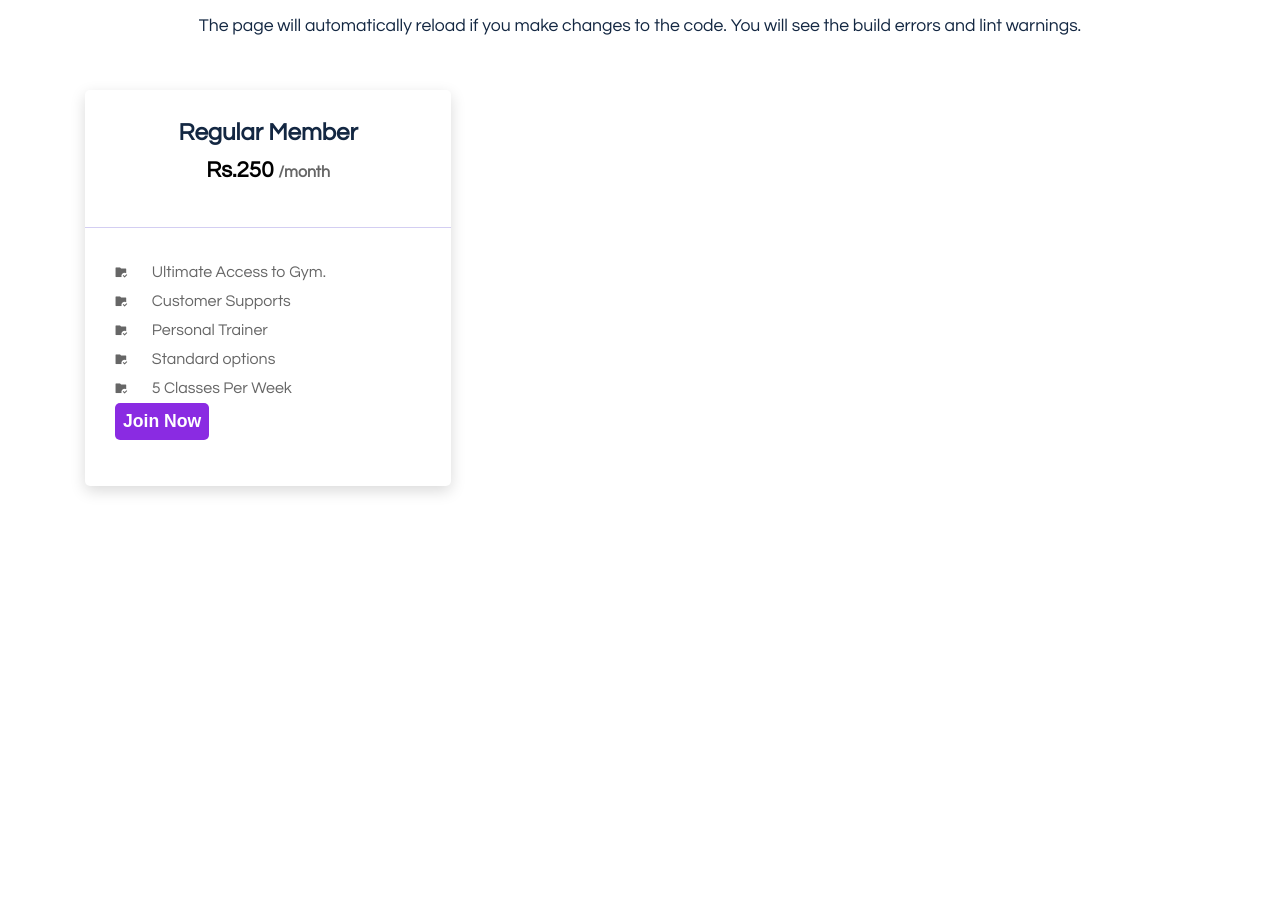
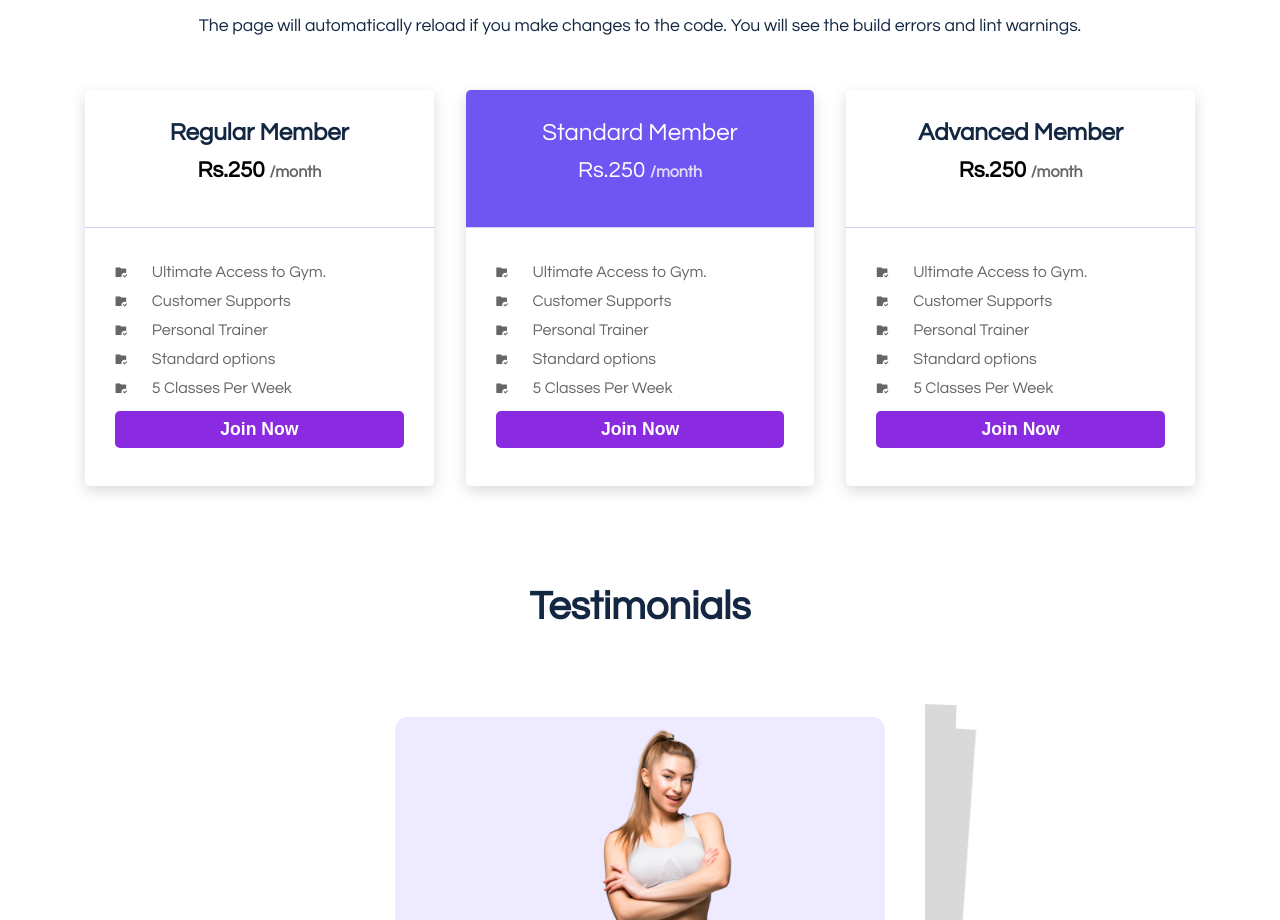
Before and after one commit to velsenthilkumar1988/pro2_gymwebsite_reactjs, a React (Create React App) app: page / in a window 1280 px wide. Shown: the part 1880-2800 px from the top of the page. Before the commit the page ends 2416 px from the top, so only its background shows below. Built offline with nearby package versions, Linux system fonts and the light colour scheme.

Commit message:
testimonials

```diff
--- a/package.json
+++ b/package.json
@@ -10,6 +10,7 @@
     "react-dom": "^18.3.1",
     "react-scripts": "5.0.1",
     "remixicon": "^4.2.0",
+    "swiper": "^11.1.1",
     "web-vitals": "^2.1.4"
   },
   "scripts": {
--- a/src/App.js
+++ b/src/App.js
@@ -4,6 +4,8 @@ import Exercise from './components/UI/Exercise';
 import Hero from './components/UI/Hero';
 import Pricing from './components/UI/Pricing';
 import Start from './components/UI/Start';
+import Testimonials from './components/UI/Testimonials';
+
 
 
 function App() {
@@ -14,6 +16,7 @@ function App() {
       <Exercise/>
       <Start/>
       <Pricing/>
+      <Testimonials/>
     </>
   );
 }
--- a/src/components/UI/Pricing.jsx
+++ b/src/components/UI/Pricing.jsx
@@ -11,7 +11,7 @@ const Pricing = () => {
 
             {/**Pricing Wrapper Start */}
             <div className="pricing__wrapper">
-                <div className="pricing__item">
+                <div className="pricing__item  pricing__item_01">
                     <div className="pricing__card-top">
                         <h2 className='section__title'>Regular Member</h2>
                         <h2 className='pricing'>Rs.250 <span>/month</span></h2>
@@ -25,10 +25,44 @@ const Pricing = () => {
                             <li><span><i class="ri-folder-check-fill"></i></span>5 Classes Per Week</li>
                         </ul>
                         <button className='register__btn'>Join Now</button>
+                   </div>
+                </div>
+
+                <div className="pricing__item pricing__item_02">
+                    <div className="pricing__card-top">
+                        <h2 className='section__title'>Standard Member</h2>
+                        <h2 className='pricing'>Rs.250 <span>/month</span></h2>
                     </div>
+                    <div className="services">
+                        <ul>
+                            <li><span><i class="ri-folder-check-fill"></i></span> Ultimate Access to Gym.</li>
+                            <li><span><i class="ri-folder-check-fill"></i></span> Customer Supports</li>
+                            <li><span><i class="ri-folder-check-fill"></i></span>Personal Trainer</li>
+                            <li><span><i class="ri-folder-check-fill"></i></span>Standard options</li>
+                            <li><span><i class="ri-folder-check-fill"></i></span>5 Classes Per Week</li>
+                        </ul>
+                        <button className='register__btn'>Join Now</button>
+                   </div>
+                </div>
+
+                <div className="pricing__item pricing__item_03">
+                    <div className="pricing__card-top">
+                        <h2 className='section__title'>Advanced Member</h2>
+                        <h2 className='pricing'>Rs.250 <span>/month</span></h2>
+                    </div>
+                    <div className="services">
+                        <ul>
+                            <li><span><i class="ri-folder-check-fill"></i></span> Ultimate Access to Gym.</li>
+                            <li><span><i class="ri-folder-check-fill"></i></span> Customer Supports</li>
+                            <li><span><i class="ri-folder-check-fill"></i></span>Personal Trainer</li>
+                            <li><span><i class="ri-folder-check-fill"></i></span>Standard options</li>
+                            <li><span><i class="ri-folder-check-fill"></i></span>5 Classes Per Week</li>
+                        </ul>
+                        <button className='register__btn'>Join Now</button>
+                   </div>
+                </div>
 
 
-                </div>
             </div>
             {/**Pricing Wrapper End */}
 
--- /dev/null
+++ b/src/components/UI/Testimonials.jsx
@@ -0,0 +1,66 @@
+import React from 'react'
+import "../../styles/testimonials.css";
+
+// Import Swiper React components
+import { Swiper, SwiperSlide } from 'swiper/react';
+
+// Import Swiper styles
+import 'swiper/css';
+import 'swiper/css/effect-cards';
+import { EffectCards } from 'swiper/modules';
+import avator1 from "../../assets/img/avatar01.png";
+import avator2 from "../../assets/img/avatar02.png";
+
+export default function Testimonials(){
+  return (
+    <>
+        <section>
+            <div className="container sliders">
+                <h2 className='section__title'>Testimonials</h2>
+                {/** */}
+                <Swiper
+                    effect={"cards"}
+                    grabCursor={true}
+                    modules={[EffectCards]}
+                    className='mySwiper'
+                    >
+                    <SwiperSlide>
+                        <div className="swiper__slide">
+                            <div className="slide__img-01">
+                                <img src={avator1} alt=''/>
+                            </div>
+                            <h4>Jessica Francies</h4>
+                            <p>The page will automatically reload if you make changes to the
+                    code. You will see the build errors and lint warnings.</p>
+                        </div>
+                    </SwiperSlide>
+
+                    <SwiperSlide>
+                        <div className="swiper__slide">
+                            <div className="slide__img-02">
+                                <img src={avator2} alt=''/>
+                            </div>
+                            <h4>Mark Antony</h4>
+                            <p>The page will automatically reload if you make changes to the
+                    code. You will see the build errors and lint warnings.</p>
+                        </div>
+                    </SwiperSlide>
+
+                    <SwiperSlide>
+                        <div className="swiper__slide">
+                            <div className="slide__img-03">
+                                <img src={avator1} alt=''/>
+                            </div>
+                            <h4>Mark Antony</h4>
+                            <p>The page will automatically reload if you make changes to the
+                    code. You will see the build errors and lint warnings.</p>
+                        </div>
+                    </SwiperSlide>
+
+
+                </Swiper>
+            </div>
+        </section>
+    </>
+  );
+};
--- a/src/styles/pricing.css
+++ b/src/styles/pricing.css
@@ -15,6 +15,7 @@
     display: flex;
     text-align: center;
     justify-content: space-between;
+    column-gap: 2rem;
 }
 .pricing__item{
     box-shadow: rgba(0,0,0,0.15) 0px 5px 15px 0px;
@@ -55,7 +56,31 @@
     text-align: center;
 }
 .services button{
+    align-items: center;
     text-align: center;
     justify-content: center;
-    margin-bottom: 1rem;
+    margin-top: 0.5rem;
+    margin-bottom: 0.5rem;
+    width: 100%;
 }
+
+.pricing__item_02 .pricing__card-top{
+    background: var(--primary-color);
+    color: #fff;
+    border-radius: 5px 5px 0px 0px;
+}
+.pricing__item_02 .pricing__card-top h2{
+    color: #fff;
+    font-weight: 500;
+}
+.pricing__item_02 .pricing__card-top h2 span{
+    color: rgba(255,255,255,0.788);
+    font-weight: 700;
+}
+.pricing__item_02 .services ul li span a{
+    color: var(--primary-color);
+}
+.register__btn{
+    text-align: center;
+    align-items: center;
+}
--- /dev/null
+++ b/src/styles/testimonials.css
@@ -0,0 +1,43 @@
+.sliders{
+    width: 600px;
+
+}
+.swiper__slide{
+    background: #fff;
+    padding: 40px;
+    border-radius: 5px;
+}
+.slide__img-01 img,
+.slide__img-02 img,
+.slide__img-03 img {
+    width: 100%;
+}
+.slide__img-01{
+    background: #eeeaff;
+}
+.slide__img-02{
+    background: #d3cef2;
+}
+.slide__img-03{
+    background: rgba(141,141,235,1) 85%;
+}
+.slide__img-01,
+.slide__img-02,
+.slide__img-03{
+    border-radius: 0.8rem;
+    margin-bottom: 30px;
+}
+.slide__item h4{
+    margin-bottom: 10px;
+    color: var(--heading-color);
+}
+.slide__item p{
+    color: var(--heading-color);
+    line-height: 28px;
+}
+.sliders h2{
+    font-size: 2.5rem;
+    margin-bottom: 50px;
+    justify-content: center;
+    text-align: center;
+}
```
Also changed, not shown: 1 other file (tests, documents, lock files or other folders).
